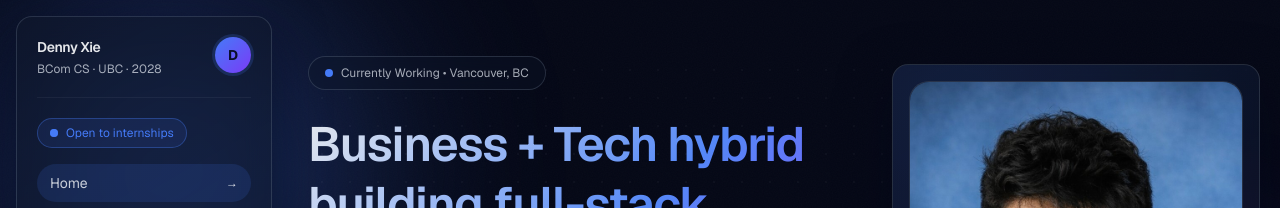
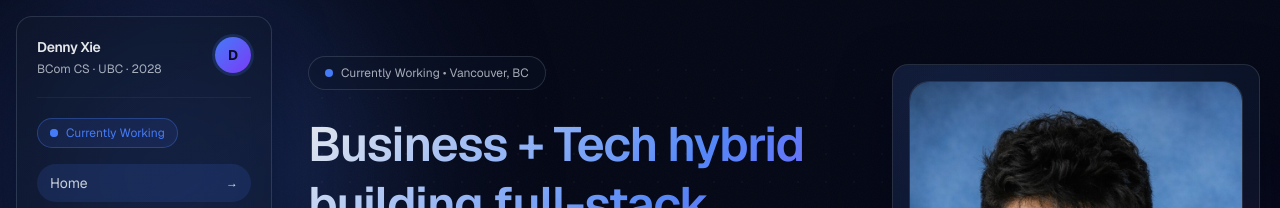
Before and after one commit to olddriver12356/DennyXHX_Profile, a Next.js app: page / in a window 1280 px wide. Shown: the top 208 px of the page. Built offline with nearby package versions, Linux system fonts and the light colour scheme.

Commit message:
Minor change to the side bar

```diff
--- a/components/Sidebar.tsx
+++ b/components/Sidebar.tsx
@@ -76,7 +76,7 @@ export function Sidebar({
             <span className="animate-ping absolute inline-flex h-full w-full rounded-full bg-[color:var(--accent)] opacity-60" />
             <span className="relative inline-flex h-2 w-2 rounded-full bg-[color:var(--accent)]" />
           </span>
-          Open to internships
+          Currently Working
         </div>
 
         <nav className="grid gap-2">
```
